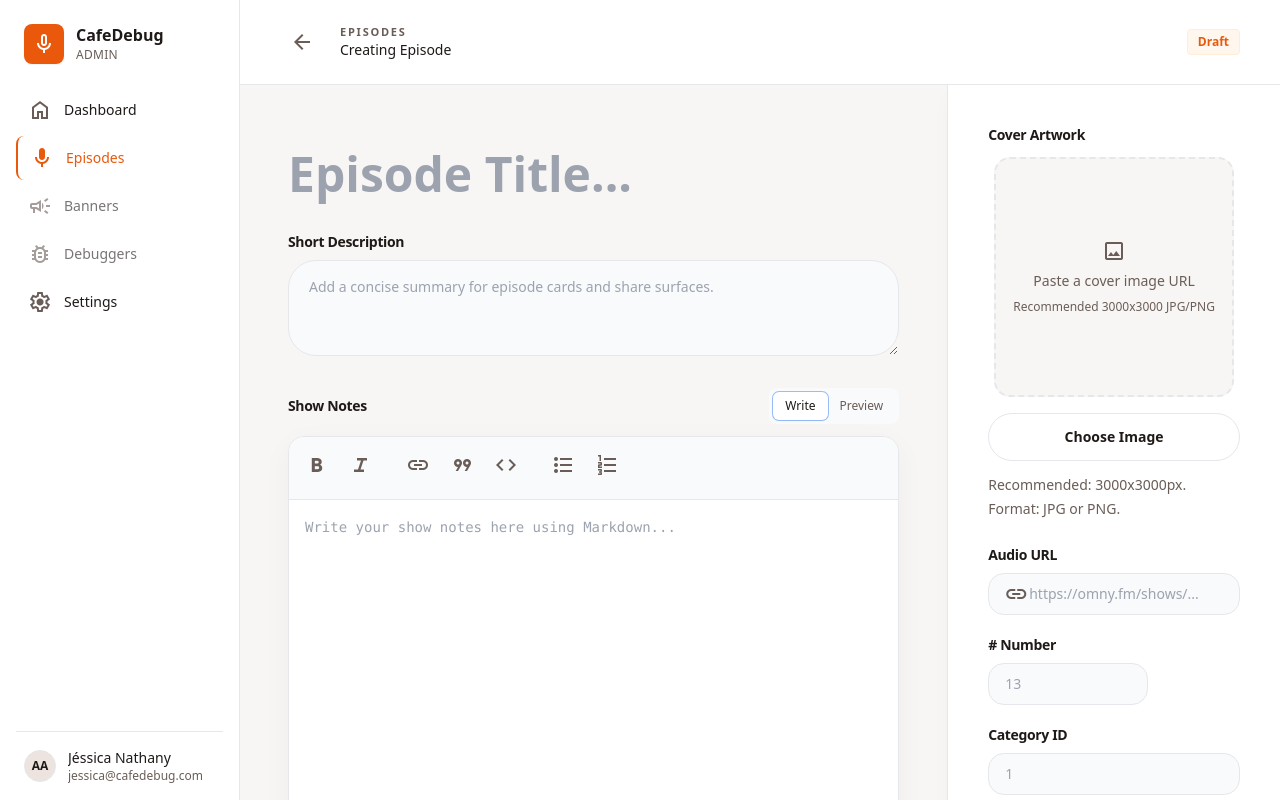
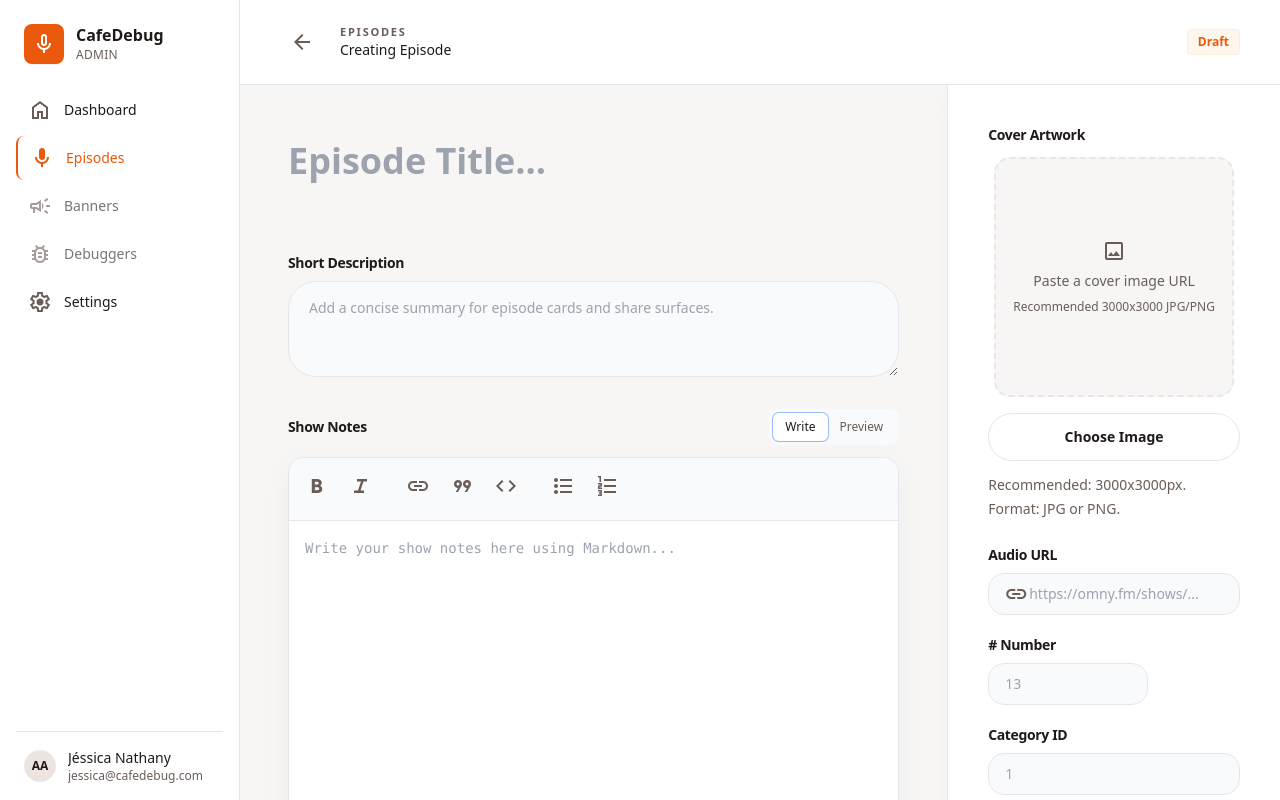
Before and after one commit to RegisBarros/cafedebug-ui, a Next.js app in the folder apps/admin/: page /episodes/new in a window 1280 px wide. Shown: the top 800 px of the page. Built offline with nearby package versions, Linux system fonts and the light colour scheme.

Commit message:
fix(styles): replace input with textarea for episode title for better text handling

```diff
--- a/apps/admin/src/features/episodes/components/episode-editor-form.tsx
+++ b/apps/admin/src/features/episodes/components/episode-editor-form.tsx
@@ -210,11 +210,11 @@ export function EpisodeEditorForm({
           <section className="w-full px-6 pb-32 pt-8 md:w-[60%] md:p-8 lg:w-[68%] lg:p-12">
             <div className="flex flex-col gap-8">
               <div className="space-y-4">
-                <input
+                <textarea
                   aria-invalid={errors.title ? true : undefined}
-                  className="w-full border-0 border-b-2 border-transparent bg-transparent px-0 py-2 font-display text-3xl font-bold leading-[0.98] text-on-surface outline-none transition-colors placeholder:text-on-surface-variant/35 hover:border-outline-variant/60 focus:border-primary focus:ring-0 md:text-4xl xl:text-5xl"
+                  className="min-h-[5.5rem] w-full resize-none border-0 border-b-2 border-transparent bg-transparent px-0 py-2 font-display text-2xl font-bold leading-tight text-on-surface outline-none transition-colors placeholder:text-on-surface-variant/35 hover:border-outline-variant/60 focus:border-primary focus:ring-0 md:text-3xl xl:text-4xl"
                   placeholder="Episode Title..."
-                  type="text"
+                  rows={2}
                   {...register("title")}
                 />
                 {errors.title?.message ? (
```
